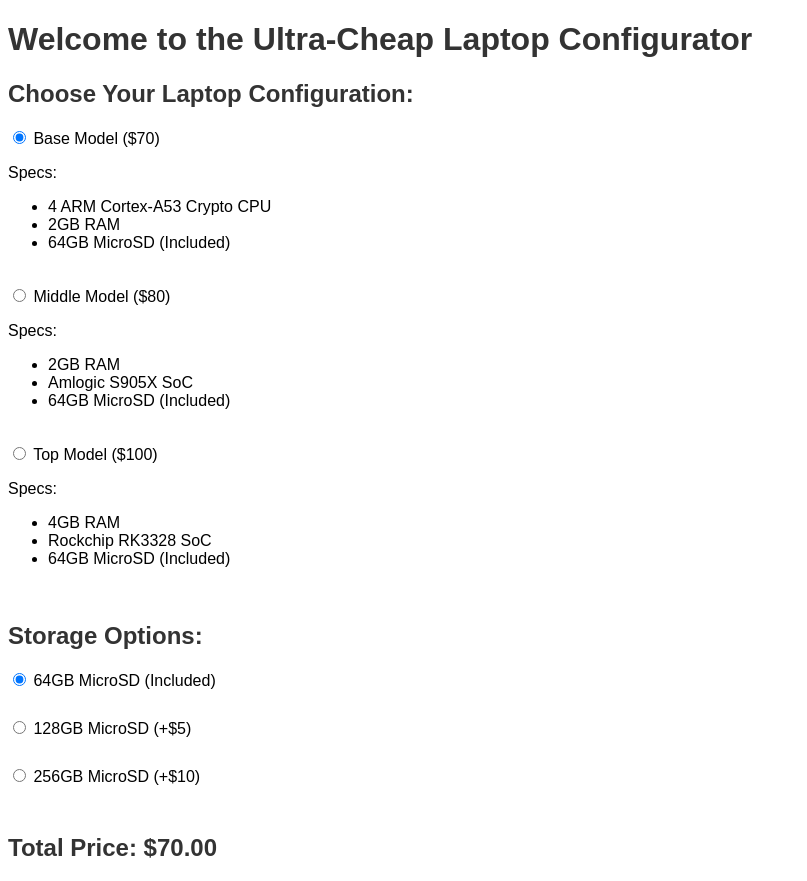
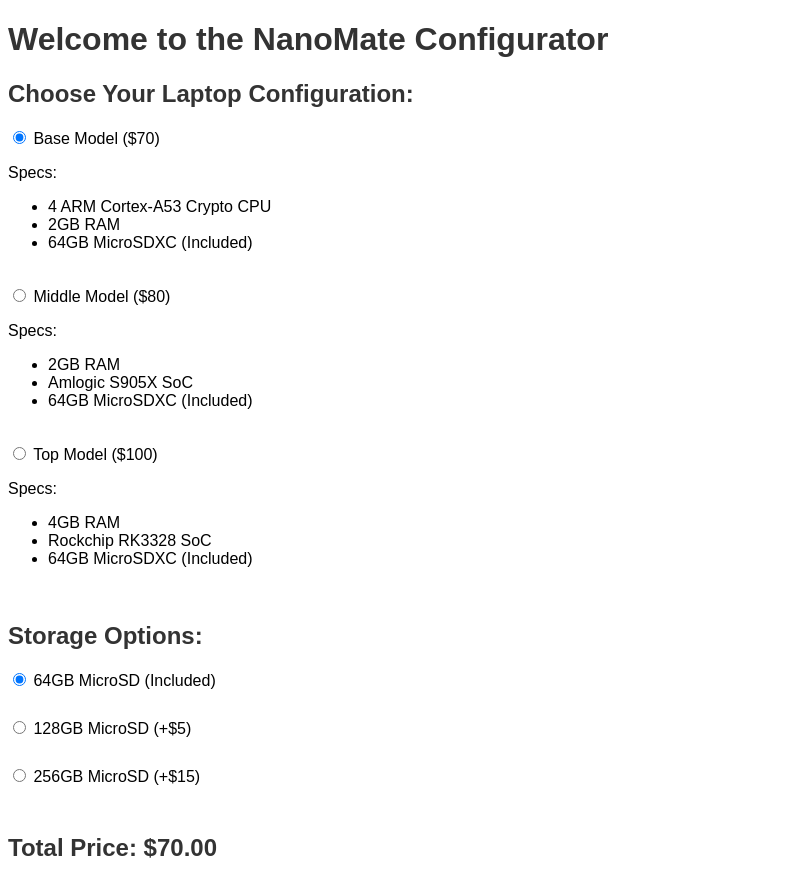
Before and after one commit to aravhawk/NanoMate, a plain HTML site: page index.html in a window 1280 px wide. Shown: the whole page, without its empty margins (0-807 px from the left). Drawn offline with Linux system fonts and the light colour scheme.

Commit message:
Update index.html

```diff
--- a/index.html
+++ b/index.html
@@ -1,7 +1,7 @@
 <!DOCTYPE html>
 <html>
 <head>
-    <title>Ultra-Cheap Laptop Configurator</title>
+    <title>NanoMate Configuration Assistant</title>
     <style>
         /* Add your CSS styles here */
         body {
@@ -19,7 +19,7 @@
     </style>
 </head>
 <body>
-    <h1>Welcome to the Ultra-Cheap Laptop Configurator</h1>
+    <h1>Welcome to the NanoMate Configurator</h1>
 
     <!-- Configuration options -->
     <h2>Choose Your Laptop Configuration:</h2>
@@ -32,7 +32,7 @@
         <ul>
             <li>4 ARM Cortex-A53 Crypto CPU</li>
             <li>2GB RAM</li>
-            <li>64GB MicroSD (Included)</li>
+            <li>64GB MicroSDXC (Included)</li>
         </ul>
     </label><br>
 
@@ -44,7 +44,7 @@
         <ul>
             <li>2GB RAM</li>
             <li>Amlogic S905X SoC</li>
-            <li>64GB MicroSD (Included)</li>
+            <li>64GB MicroSDXC (Included)</li>
         </ul>
     </label><br>
 
@@ -56,7 +56,7 @@
         <ul>
             <li>4GB RAM</li>
             <li>Rockchip RK3328 SoC</li>
-            <li>64GB MicroSD (Included)</li>
+            <li>64GB MicroSDXC (Included)</li>
         </ul>
     </label><br>
 
@@ -78,7 +78,7 @@
     <!-- 256GB MicroSD -->
     <label>
         <input type="radio" name="storage" value="256gb" data-price="15">
-        256GB MicroSD (+$10)
+        256GB MicroSD (+$15)
     </label><br>
 
     <!-- Display the total price -->
```
